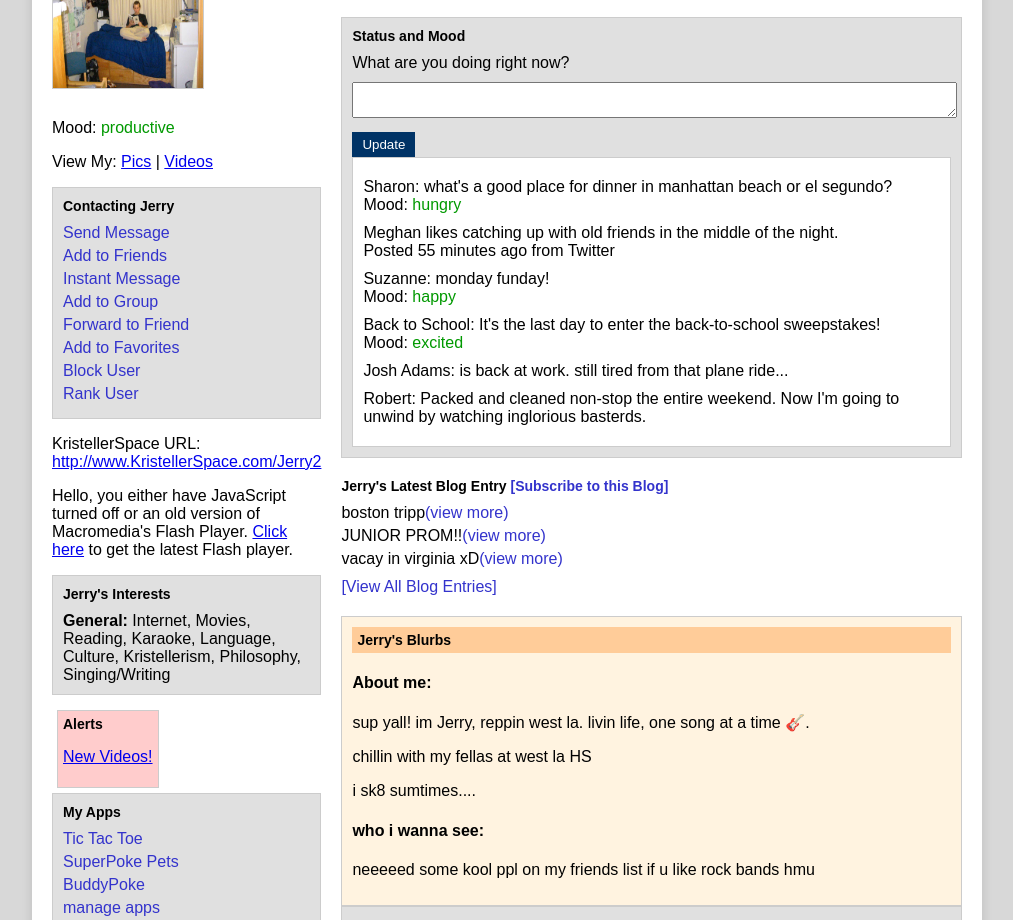
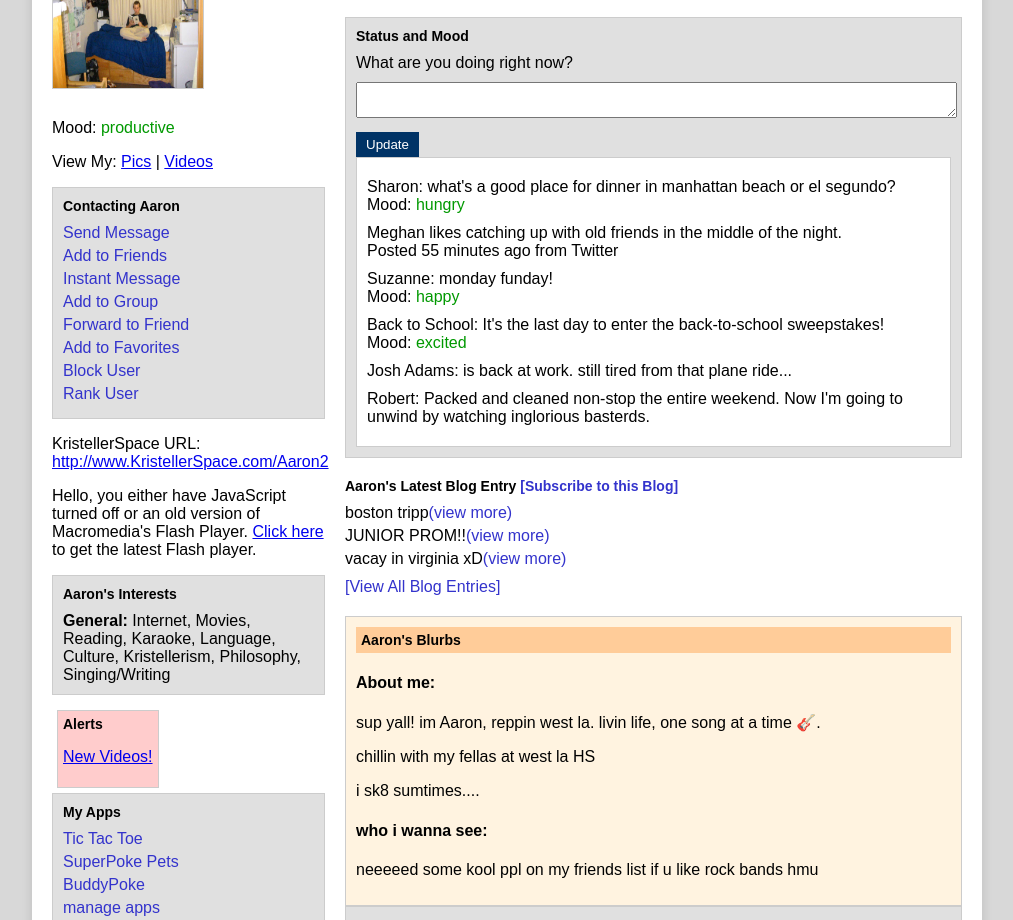
Before and after one commit to kristellerspace/m, a plain HTML site: page index.html in a window 1280 px wide. Shown: the part 227-1147 px from the top of the page, without its empty margins (133-1146 px from the left). Drawn offline with Linux system fonts and the light colour scheme.

Commit message:
Update index.html

```diff
--- a/index.html
+++ b/index.html
@@ -3,7 +3,7 @@
 <head>
     <meta charset="UTF-8">
     <meta name="viewport" content="width=device-width, initial-scale=1.0">
-    <title>KristellerSpace - Jerry</title>
+    <title>KristellerSpace - Aaron</title>
     <link rel="stylesheet" href="styles.css">
 </head>
 <body>
@@ -30,12 +30,12 @@
         </div>
         <div class="profile">
             <div class="profile-left">
-                <h2>Jerry</h2>
+                <h2>Aaron</h2>
                 <img src="profile-picture.jpg" alt="Profile Picture" class="profile-picture">
                 <p>Mood: <span class="mood">productive</span></p>
                 <p>View My: <a href="#">Pics</a> | <a href="#">Videos</a></p>
                 <div class="contacting">
-                    <h3>Contacting Jerry</h3>
+                    <h3>Contacting Aaron</h3>
                     <ul>
                         <li><a href="#">Send Message</a></li>
                         <li><a href="#">Add to Friends</a></li>
@@ -48,10 +48,10 @@
                     </ul>
                 </div>
                 <p>KristellerSpace URL:<br>
-                <a href="#">http://www.KristellerSpace.com/Jerry2</a></p>
+                <a href="#">http://www.KristellerSpace.com/Aaron2</a></p>
                 <p class="info">Hello, you either have JavaScript turned off or an old version of Macromedia's Flash Player. <a href="#">Click here</a> to get the latest Flash player.</p>
                 <div class="interests">
-                    <h3>Jerry's Interests</h3>
+                    <h3>Aaron's Interests</h3>
                     <p><strong>General:</strong> Internet, Movies, Reading, Karaoke, Language, Culture, Kristellerism, Philosophy, Singing/Writing</p>
                 </div>
                 <div class="alerts">
@@ -70,7 +70,7 @@
             </div>
             <div class="profile-right">
                 <div class="profile-header">
-                    <h2>Hi guys! I'm awsome jerry!</h2>
+                    <h2>Hi guys! I'm awsome Aaron!</h2>
                 </div>
                 <div class="status-mood">
                     <h3>Status and Mood</h3>
@@ -102,7 +102,7 @@
                     </script>
                 </div>
                 <div class="blog-entry">
-                    <h3>Jerry's Latest Blog Entry <a href="#">[Subscribe to this Blog]</a></h3>
+                    <h3>Aaron's Latest Blog Entry <a href="#">[Subscribe to this Blog]</a></h3>
                     <ul>
                         <li>boston tripp<a href="blog1.html">(view more)</a></li>
                         <li>JUNIOR PROM!!<a href="blog2.html">(view more)</a></li>
@@ -111,10 +111,10 @@
                     <a href="#">[View All Blog Entries]</a>
                 </div>
                 <div class="blurbs">
-                    <h3>Jerry's Blurbs</h3>
+                    <h3>Aaron's Blurbs</h3>
                     <div class="about-me">
                         <h4>About me:</h4>
-                        <p>sup yall! im Jerry, reppin west la. <span class="faq">livin life, one song at a time 🎸.</span></p>
+                        <p>sup yall! im Aaron, reppin west la. <span class="faq">livin life, one song at a time 🎸.</span></p>
                         <p>chillin with my fellas at west la HS</p>
                         <p>i sk8 sumtimes....</p>
                     </div>
```
